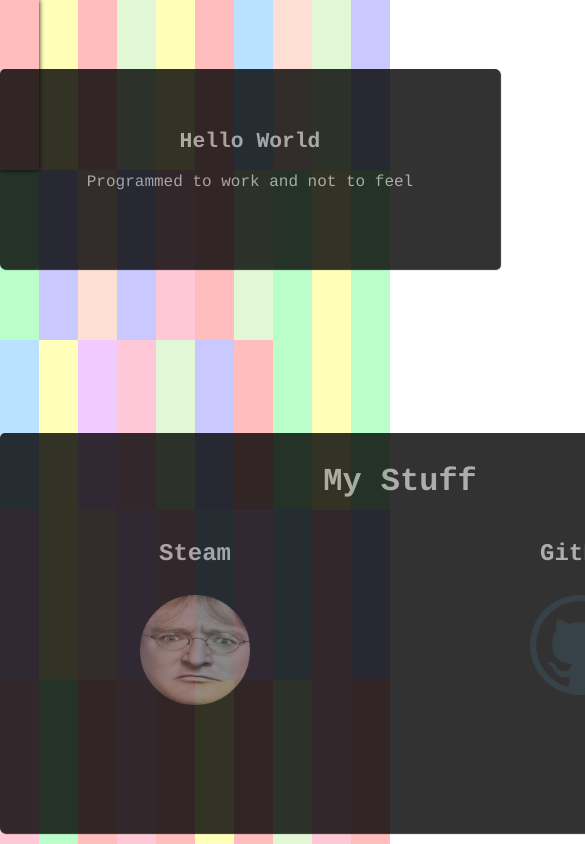
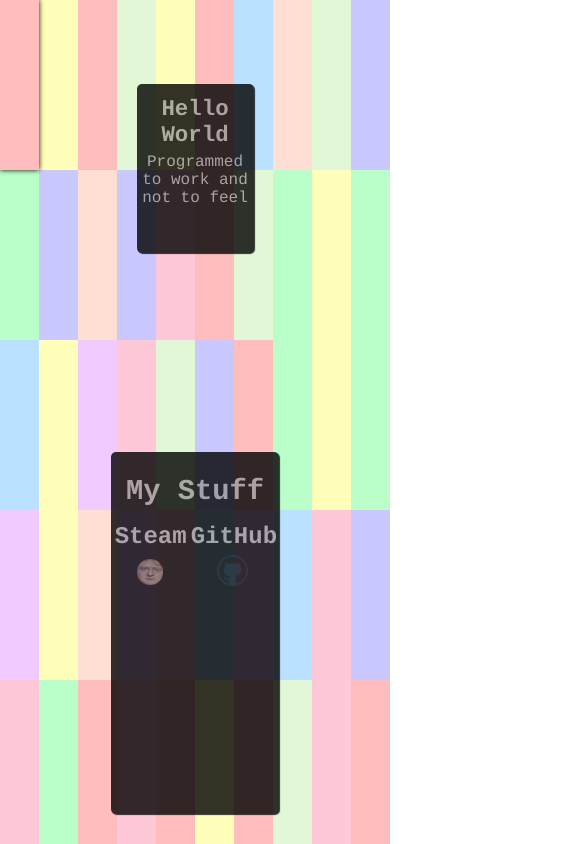
Before and after one commit to GuilhermeMuchon/GuilhermeMuchon.github.io, a plain HTML site: page index.html in a window 390 px wide. Shown: the top 844 px of the page, 585 px wide, since content can reach past the window. Drawn offline with Linux system fonts and the light colour scheme.

Commit message:
Changed list for table, start of responsive issues #1 and #2

```diff
--- a/css/style.css
+++ b/css/style.css
@@ -3,21 +3,26 @@
 	padding: 0;
 }
 
+h1 {
+	font-size: 180%;
+}
+
+
 h3 {
-	margin-top: 50px;
-	font-size: 16pt;
+	margin-top: 8%;
+	font-size: 140%;
 }
 
 p {
-	font-size: 12pt;
+	font-size: 100%;
 }
 
 footer {
 	position: absolute;
-	background-color: #000;
+	background-color: #000000;
 	opacity: .8;
-	width: 400px;
-	height: 40px;
+	width: 20%;
+	height: 4%;
 	margin: auto;
 	top: 145%;
 	bottom: 0;
@@ -28,12 +33,15 @@ footer {
 	z-index: 10;
 }
 
+footer p {
+	font-size: 100%;
+}
+
 div {
 	position: relative;
 	display: block;
 	width: 10%;
 	height: 170px;
-	margin: 0px;
 	float: left;
 	-webkit-transition: all 1s ease-in;
 }
@@ -43,19 +51,18 @@ div {
 	font-family: courier;
 	color: white;
 	opacity: .6;
-	padding: 10px;
+	padding: 2%;
 	text-align: center;
 	user-select: none;
 }
 
 div#principal {
 	position: absolute;
-	background-color: #000;
+	background-color: #000000;
 	display: block;
 	margin: auto;
-	z-index: 10;
-	height: 200px;
-	width: 500px;
+	height: 20%;
+	width: 30%;
 	opacity: .8;
 	top: 0;
 	bottom: 60%;
@@ -63,6 +70,7 @@ div#principal {
 	right: 0;
 	box-shadow: 1px 1px 1px black;
 	border-radius: 5px;
+	z-index: 10;
 }
 
 div#principal:hover, div#myStuff:hover, footer:hover {
@@ -82,8 +90,8 @@ div#myStuff {
 	display: block;
 	margin: auto;
 	z-index: 1;
-	height: 400px;
-	width: 800px;
+	height: 43%;
+	width: 43%;
 	opacity: .8;
 	top: 50%;
 	bottom: 0;
@@ -98,28 +106,28 @@ h1#title {
 	margin-top: 20px;
 }
 
-li ul {
-	float: left;
-	margin: 20px 140px 140px 140px;
+table {
+	margin-top: 5%;
 }
 
 img {
 	opacity: .5;
 	user-select: none;
+	margin: 1% 0% 20% 32%;
 }
 
 img:hover {
 	opacity: 1;
 }
 
-img#git {
-	width: 100px;
-	height: 100px;
+img#gaben {
+	width: 35%;
+	height: 25%;
 }
 
-img#gaben {
-	width: 110px;
-	height: 110px;
+img#git {
+	width: 35%;
+	height: 25%;
 }
 
 div:hover {
@@ -132,7 +140,7 @@ div:hover {
 
 div:active {
 	opacity: .3;
-	transition: opacity .1s;
+	transition: opacity .025s;
 	background-position: 25% 25%;
 }
 
--- a/index.html
+++ b/index.html
@@ -1,6 +1,7 @@
 <!DOCTYPE html>
 <html>
 <head>
+	<meta name="viewport" content="width=device-width, initial-scale=1.0">
 	<title>Muchon's Profile</title>
 	<link rel="icon" href="img/icon.ico">
 	<link rel="stylesheet" type="text/css" href="css/style.css">
@@ -9,10 +10,16 @@
 	<div id="principal"><h3 class="texto">Hello World</h3><p class="texto">Programmed to work and not to feel</p></div>
 
 	<div id="myStuff"><h1 id="title" class="texto">My Stuff</h1>
-		<li>
-			<ul><h2 class="texto">Steam</h2><br><a href="https://steamcommunity.com/id/golhormo/" target="_blank"><img id="gaben" src="img/gaben-lord-png.png"></a></ul>
-			<ul><h2 class="texto">GitHub</h2><br><a href="https://github.com/GuilhermeMuchon" target="_blank"><img id="git" src="img/git.png"></a></ul>
-		</li>
+		<table>
+			<tr>
+				<th><h2 class="texto">Steam</h2></th>
+				<th><h2 class="texto">GitHub</h2></th>
+			</tr>
+			<tr>
+				<td><a href="https://steamcommunity.com/id/golhormo/" target="_blank"><img id="gaben" src="img/gaben-lord-png.png"></a></td>
+				<td><a href="https://github.com/GuilhermeMuchon" target="_blank"><img id="git" src="img/git.png"></a></td>
+			</tr>
+		</table>
 	</div>
 
 	<footer>
```
